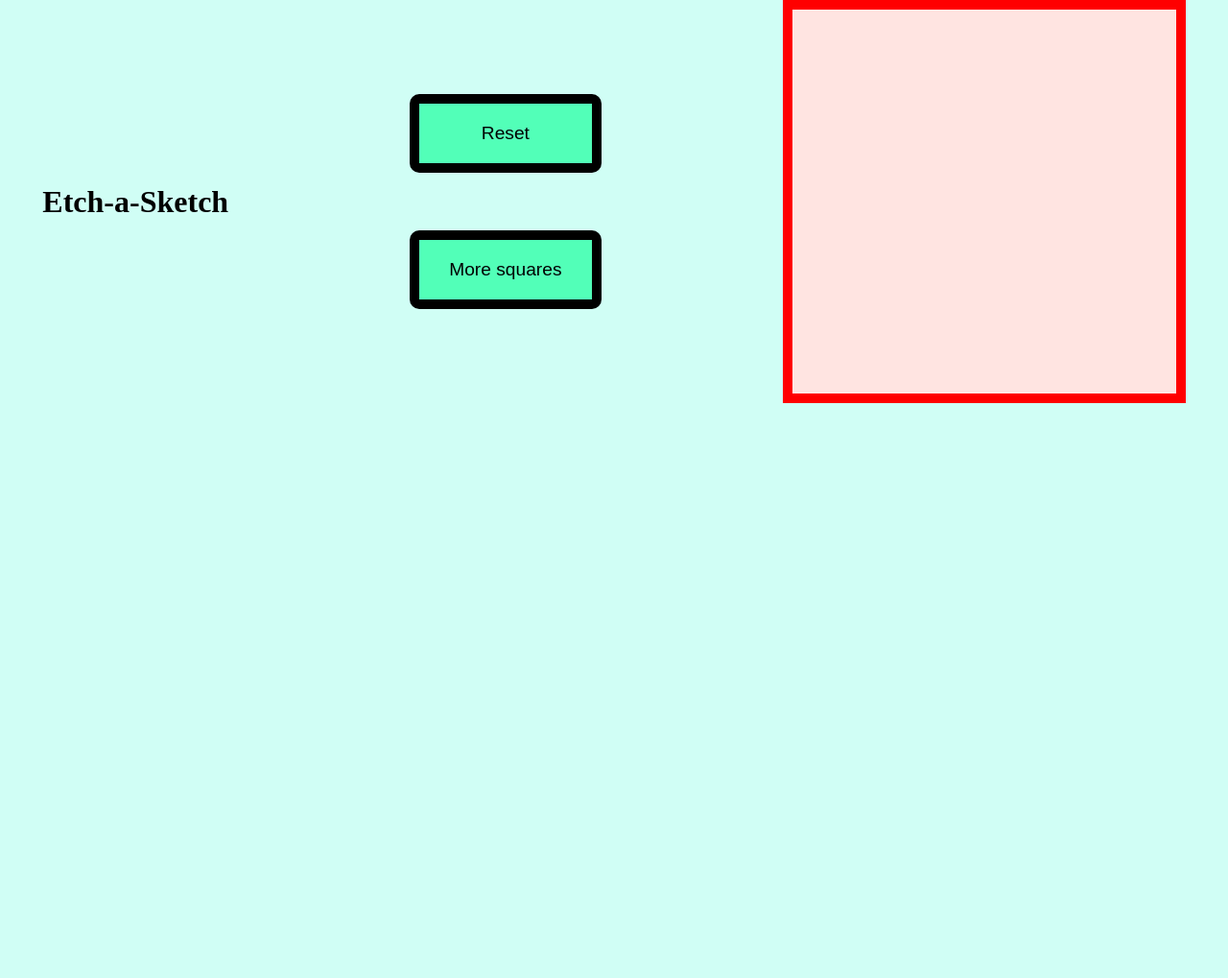
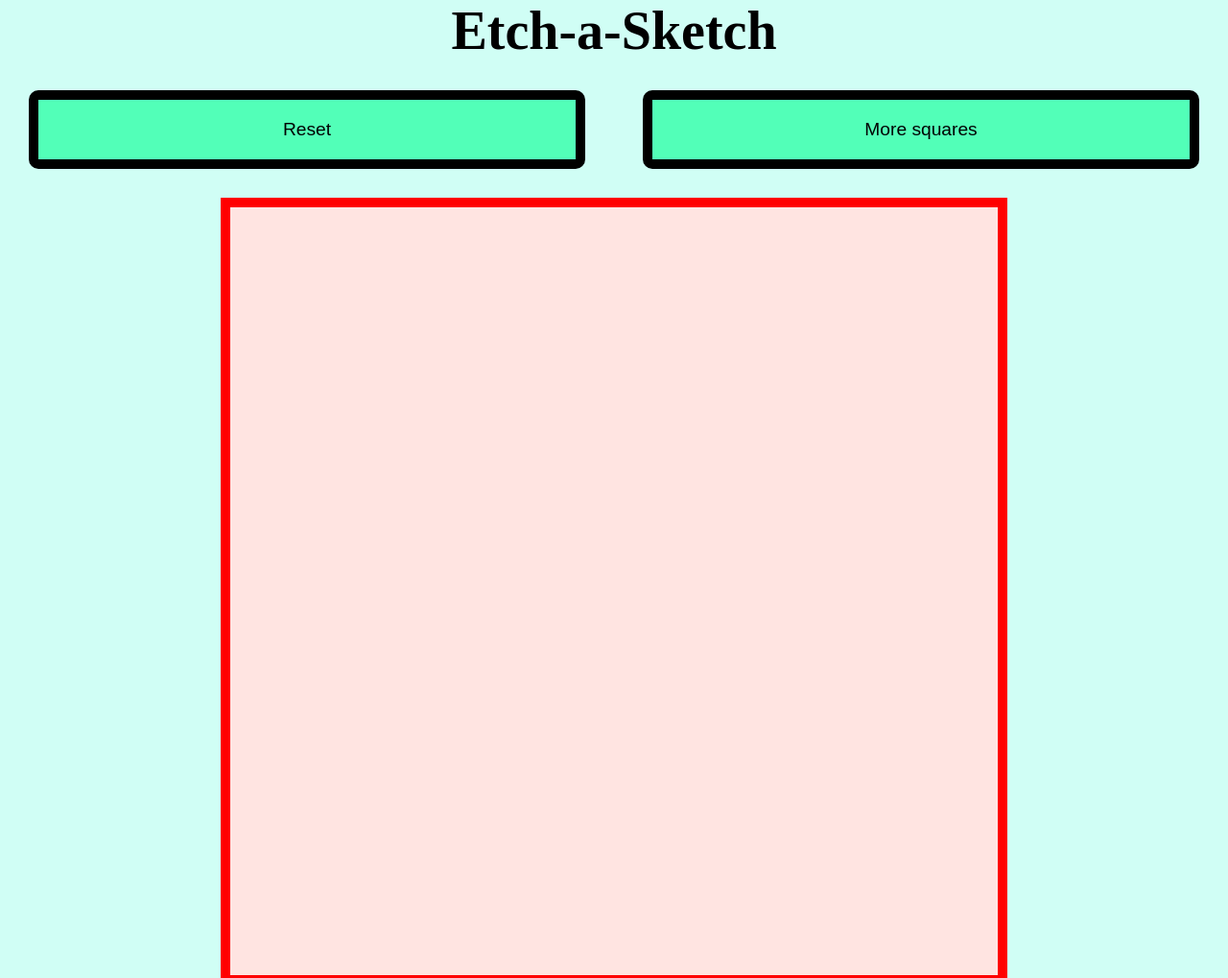
Before and after one commit to 123Four567/Etch-a-Sketch, a plain HTML site: page index.html in a window 1280 px wide. Shown: the top 1019 px of the page at 96% size. Before the commit the page ends 800 px from the top, so only its background shows below. Drawn offline with Linux system fonts and the light colour scheme.

Commit message:
Add styles.css

```diff
--- a/styles.css
+++ b/styles.css
@@ -7,15 +7,21 @@
 body {
 	background-color: #D0FEF5;
 	display: flex;
+	flex-direction: column;
 	justify-content: space-around;
 	align-items: center;
+}
+
+h1{
+	font-size: 3.5rem;
+
 }
 
 #container{
 	display: flex;
 	flex-wrap: wrap;
-	width: 420px;
-	height: 420px;
+	width: 820px;
+	height: 820px;
 	border: 10px solid red;
 }
 
@@ -26,8 +32,7 @@ body {
 
 .buttons{
 	display: flex;
-	flex-direction: column;
-	width: 400px;
+	width: 100%;
 	align-items: center;
 }
 
```
